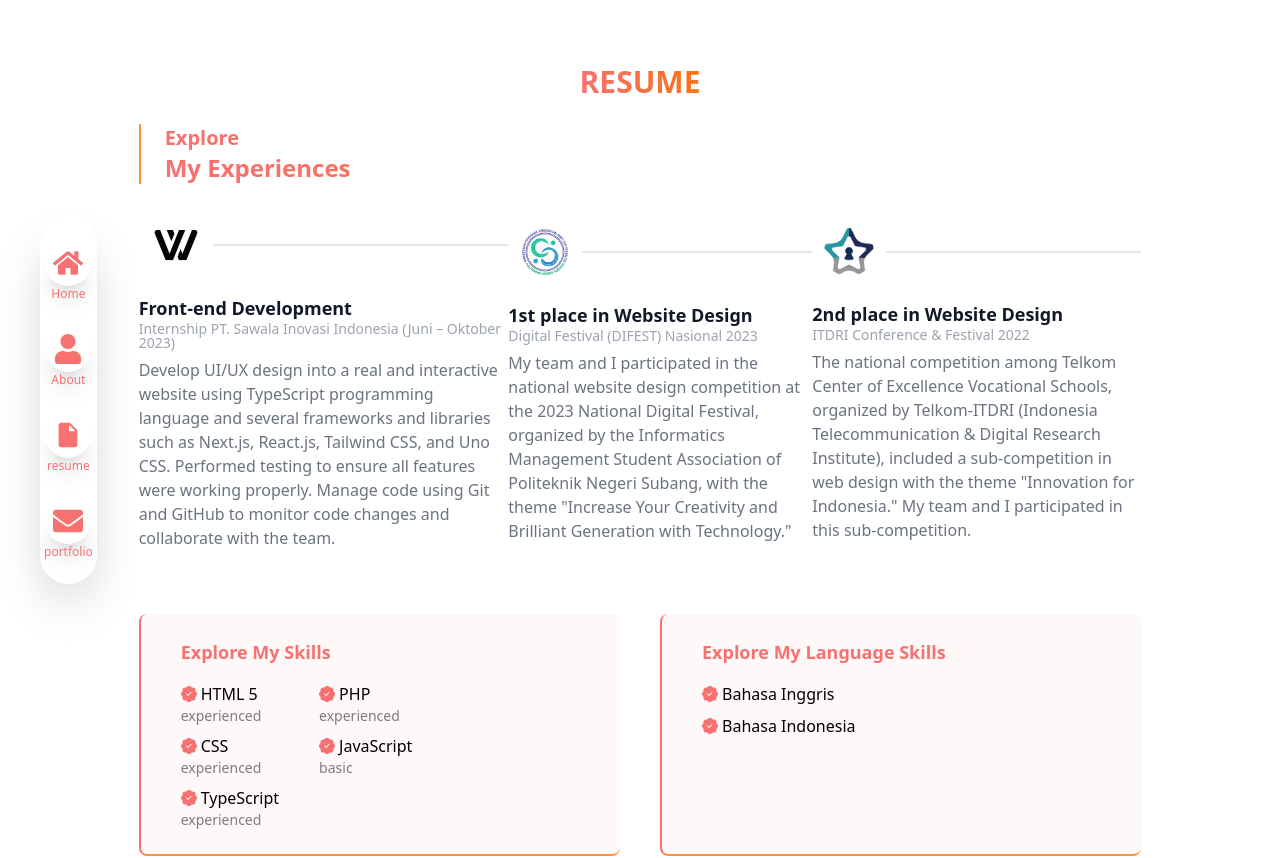
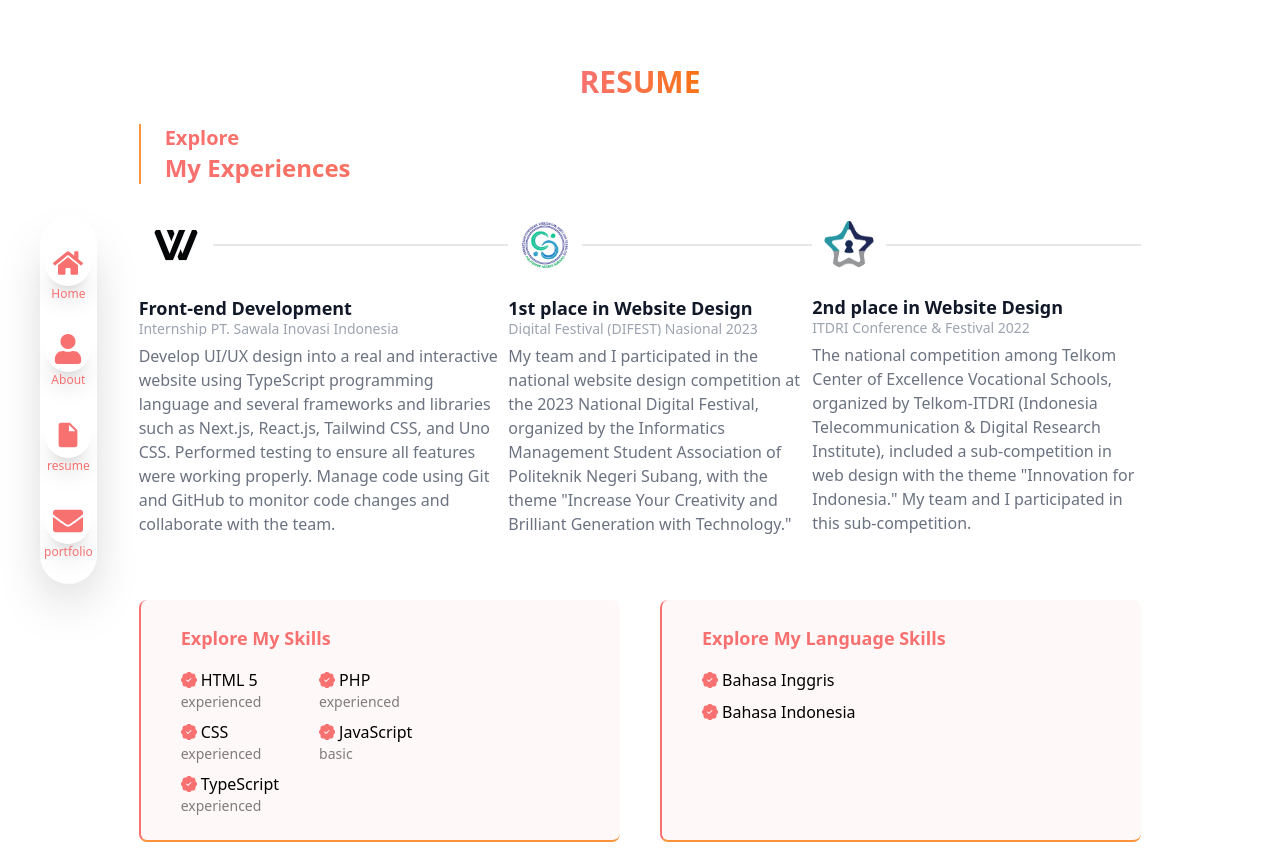
Before and after one commit to isyhfadilah/aisyahnurfadilah, a Next.js app: page /resume in a window 1280 px wide. Shown: the top 858 px of the page. Built offline with nearby package versions, Linux system fonts and the light colour scheme; a web font is replaced by a local one.

Commit message:
feat: add  message for revise

```diff
--- a/src/components/common/timeline/index.tsx
+++ b/src/components/common/timeline/index.tsx
@@ -4,7 +4,8 @@ import { experiences } from '@/data/experience'
 export const Timeline = () => {
   return (
     // masih menyon garisnya
-    <ol className="items-center sm:flex">
+    // menyon ketika posisi hendak ke mobile
+    <ol className="md:flex items-center justify-center">
       {experiences.map((item, index) => (
         <li key={index} className="mb-6 sm:mb-0">
           <div className="flex items-center">
@@ -15,7 +16,7 @@ export const Timeline = () => {
           </div>
           <div className="mt-3">
             <h3 className="text-lg font-semibold text-gray-900">{item.position}</h3>
-            <time className="block mb-2 text-sm font-normal leading-none text-gray-400">{item.time}</time>
+            <time className="block mb-2 text-sm font-normal leading-none text-gray-400 line-clamp-2">{item.time}</time>
             <p className="text-base font-normal text-gray-500">{item.detail}</p>
           </div>
         </li>
--- a/src/data/experience.ts
+++ b/src/data/experience.ts
@@ -1,7 +1,7 @@
 export const experiences = [
   {
     position: 'Front-end Development',
-    time: 'Internship PT. Sawala Inovasi Indonesia (Juni – Oktober 2023)',
+    time: 'Internship PT. Sawala Inovasi Indonesia',
     detail:
       'Develop UI/UX design into a real and interactive website using TypeScript programming language and several frameworks and libraries such as Next.js, React.js, Tailwind CSS, and Uno CSS. Performed testing to ensure all features were working properly. Manage code using Git and GitHub to monitor code changes and collaborate with the team.',
     image: '/images/sawala.jpeg'
--- a/src/shared/styles/app.css
+++ b/src/shared/styles/app.css
@@ -201,6 +201,7 @@
 .top-7{top:1.75rem;}
 .top-8{top:2rem;}
 .top-9{top:2.25rem;}
+.line-clamp-2{overflow:hidden;display:-webkit-box;-webkit-box-orient:vertical;-webkit-line-clamp:2;line-clamp:2;}
 .z-0{z-index:0;}
 .z-1{z-index:1;}
 .z-2{z-index:2;}
```
